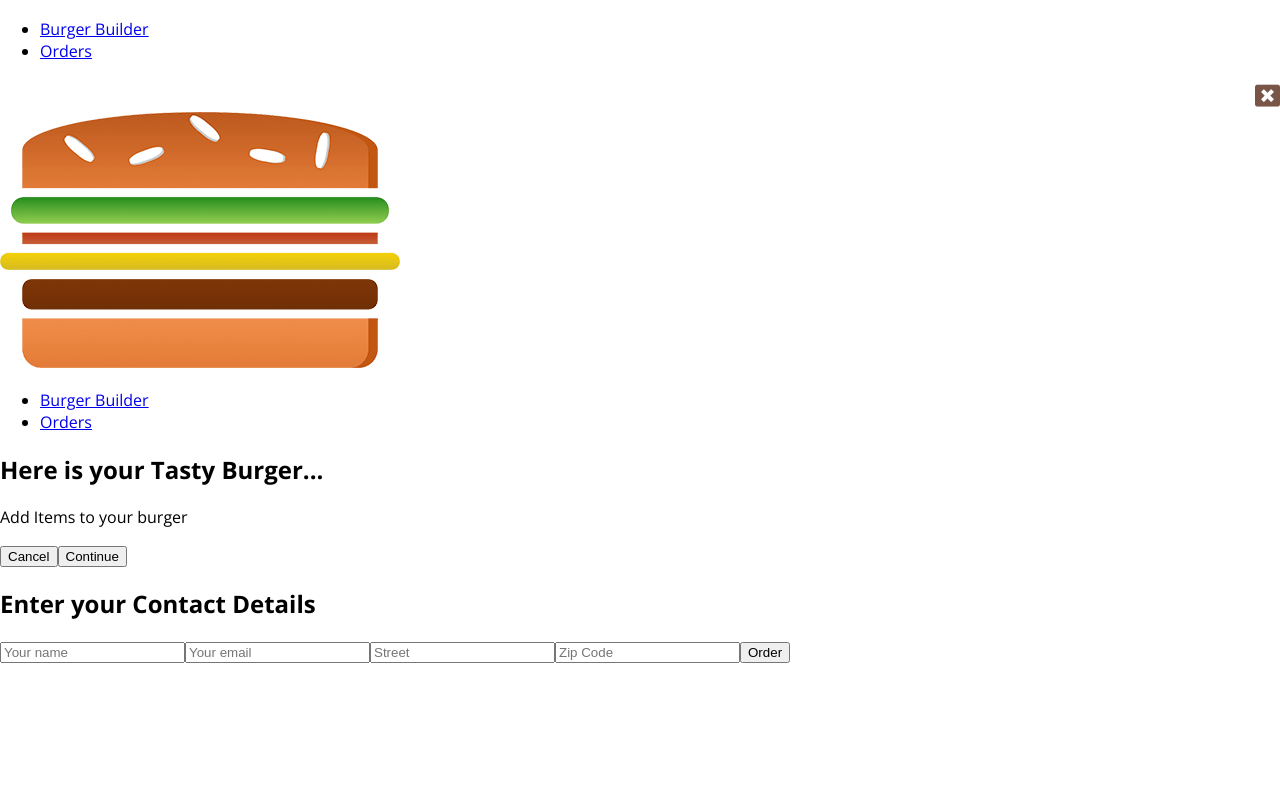
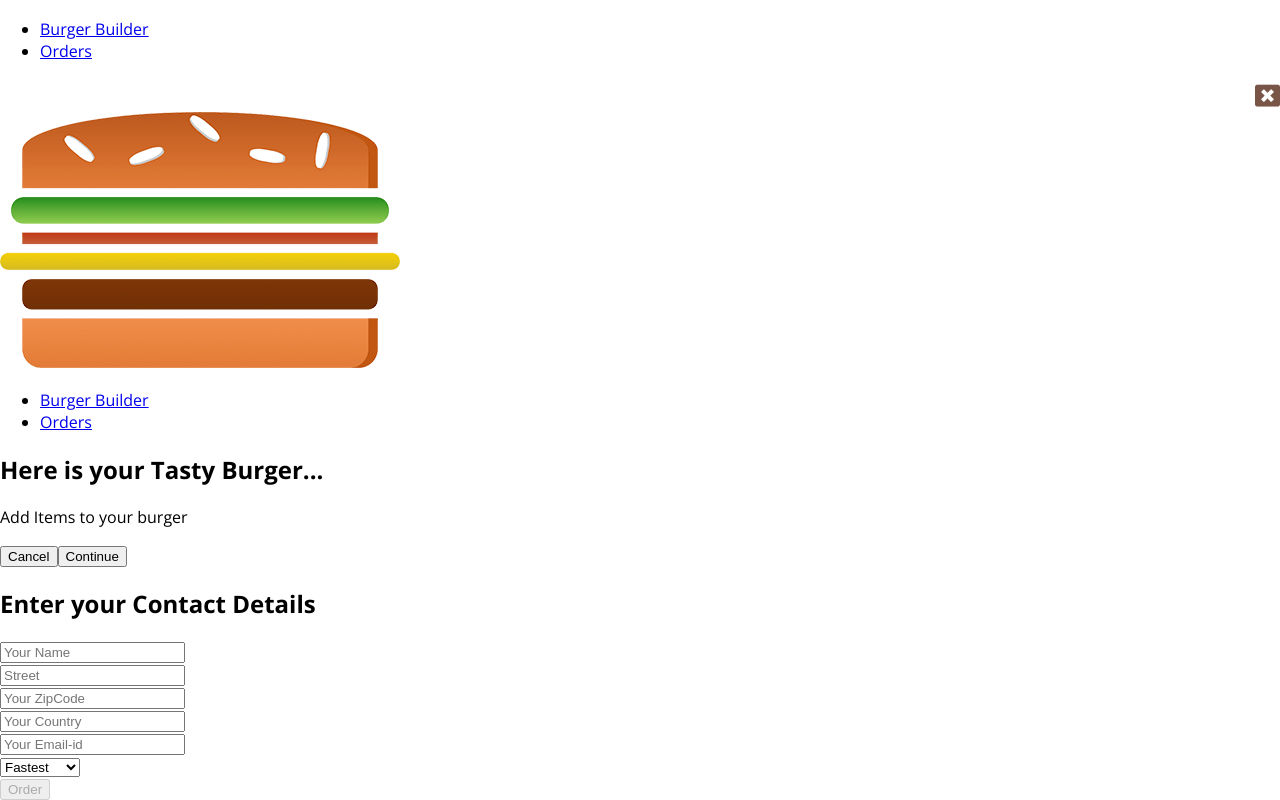
Before and after one commit to vishgoel007/BurgerOrder, a React app: page /checkout in a window 1280 px wide. Shown: the part 259-1059 px from the top of the page. Before the commit the page ends 922 px from the top, so only its background shows below. Built offline with nearby package versions, Linux system fonts and the light colour scheme.

Commit message:
form + validation

```diff
--- a/src/components/UI/Button/Button.css
+++ b/src/components/UI/Button/Button.css
@@ -15,6 +15,11 @@
     padding-left: 0;
 }
 
+.Button:disabled {
+    color: #cccccc;
+    cursor: not-allowed;
+}
+
 .Success {
     color: #5C9210;
 }
--- a/src/components/UI/Button/Button.js
+++ b/src/components/UI/Button/Button.js
@@ -3,6 +3,7 @@ import classes from './Button.css';
 
 const button = (props) => (
     <button
+        disabled={props.disabled}
         className={[classes.Button, classes[props.btnType]].join(' ')}
         onClick={props.clicked}>{props.children}</button>
 
--- /dev/null
+++ b/src/components/UI/Input/Input.css
@@ -0,0 +1,38 @@
+.Input {
+    width: 100%;
+    padding: 10px;
+    box-sizing: border-box;
+    position: relative;
+}
+
+.Label {
+    font-weight: bold;
+    display: block;
+    margin-bottom: 8px;
+}
+
+.InputElement {
+    outline: none;
+    border: 1px solid #ccc;
+    background-color: white;
+    font: inherit;
+    padding: 6px 10px;
+    display: block;
+    width: 100%;
+    box-sizing: border-box;
+}
+
+.InputElement:focus {
+    outline: none;
+    background-color: #ccc;
+}
+.Invalid {
+    border: 1px solid #ef0c0c;
+    /*background-color: #FDA49A;*/
+}
+.Icon {
+    padding: 10px;
+    position: absolute;
+    right: 15px;
+    color: #d02121;
+}
--- /dev/null
+++ b/src/components/UI/Input/Input.js
@@ -0,0 +1,58 @@
+import React from 'react';
+import classes from './Input.css';
+
+const input = (props) => {
+  let inputEle = null;
+  let inputClasses = [classes.InputElement];
+  let icon = null;
+
+  if(props.inValid && props.shouldValidate && props.touched) {
+    inputClasses.push(classes.Invalid);
+    icon = <i className={['fas fa-exclamation-circle' , classes.Icon ].join(' ')}/>;
+  }
+  switch (props.elementType) {
+    case ('input'):
+      inputEle = <input className={inputClasses.join(' ')}
+                        {...props.elementConfig}
+                        value={props.value}
+                        onChange={props.changed}/>;
+      break;
+
+    case ('textarea'):
+      inputEle = <textarea className={inputClasses.join(' ')}
+                           {...props.elementConfig}
+                           value={props.value}
+                           onChange={props.changed}/>;
+      break;
+
+    case ('select'):
+      inputEle = (
+          <select className={inputClasses.join(' ')}
+                  onChange={props.changed}>
+            {props.elementConfig.options.map(option => (
+                <option key={option.value}
+                        value={option.value}>{option.displayValue} </option>
+            ))}
+          </select>
+      );
+      break;
+    default:
+      inputEle = <input className={inputClasses.join(' ')}
+                        {...props.elementConfig}
+                        value={props.value}
+                        onChange={props.changed}/>;
+
+  }
+
+  return (
+      <div className={classes.Input}>
+        <label className={classes.Label}>{props.label}</label>
+        {icon}
+        {inputEle}
+      </div>
+
+  );
+
+};
+
+export default input;
--- a/src/containers/Checkout/ContactForm/ContactForm.css
+++ b/src/containers/Checkout/ContactForm/ContactForm.css
@@ -8,9 +8,6 @@
     box-sizing: border-box;
 }
 
-.ContactForm Input {
-    display: block;
-}
 
 @media (min-width: 600px) {
     .ContactForm {
--- a/src/containers/Checkout/ContactForm/ContactForm.js
+++ b/src/containers/Checkout/ContactForm/ContactForm.js
@@ -3,34 +3,118 @@ import classes from './ContactForm.css';
 import Button from '../../../components/UI/Button/Button';
 import Spinner from '../../../components/UI/Spinner/Spinner';
 import axios from '../../../axios-order'
+import Input from '../../../components/UI/Input/Input';
 
 class ContactForm extends Component {
   state = {
-    name: '',
-    email: '',
-    address: {
-      street: '',
-      zipCode: ''
+    orderForm: {
+      name: {
+        elementType: 'input',
+        elementConfig: {
+          type: 'text',
+          placeholder: 'Your Name'
+        },
+        validation: {
+          required: true
+        },
+        valid: false,
+        touched: false,
+        value: ''
+      },
+
+      street: {
+        elementType: 'input',
+        elementConfig: {
+          type: 'text',
+          placeholder: 'Street'
+        },
+        validation: {
+          required: true
+        },
+        valid: false,
+        touched: false,
+        value: ''
+      },
+
+      zipCode: {
+        elementType: 'input',
+        elementConfig: {
+          type: 'text',
+          placeholder: 'Your ZipCode'
+        },
+        validation: {
+          required: true,
+          minLength: 5,
+          maxLength: 5
+        },
+        valid: false,
+        touched: false,
+        value: ''
+      },
+
+      country: {
+        elementType: 'input',
+        elementConfig: {
+          type: 'text',
+          placeholder: 'Your Country'
+        },
+        validation: {
+          required: true
+        },
+        valid: false,
+        touched: false,
+        value: ''
+      },
+
+      email: {
+        elementType: 'input',
+        elementConfig: {
+          type: 'email',
+          placeholder: 'Your Email-id',
+          pattern: /^[a-z0-9._%+-]+@[a-z0-9.-]+\.[a-z]{2,4}$/
+        },
+        validation: {
+          required: true
+        },
+        valid: false,
+        touched: false,
+        value: ''
+      },
+
+      deliveryMethod: {
+        elementType: 'select',
+        elementConfig: {
+          options: [
+            {value:'fastest', displayValue:'Fastest'},
+            {value:'standard', displayValue:'Standard'},
+            {value:'cheapest', displayValue:'Cheapest'}
+          ]
+        },
+        validation: {},
+        valid: true,
+        touched: false,
+        value: 'fastest'
+      }
     },
+    formIsValid: false,
     loading: false
   };
 
-  orderHandler = () => {
+  orderHandler = (event) => {
+    event.preventDefault();
     this.setState({loading: true});
+
+    const formData = {};
+    for(let key in this.state.orderForm){
+      formData[key] = this.state.orderForm[key].value;
+    }
+
     const order = {
       ingredients: this.props.ingredients,
       price: this.props.price,
-      customer: {
-        name: 'testName',
-        address: {
-          street: 'testStreet',
-          zipCode: '12345',
-          country: 'Germany'
-        },
-        email: 'test@email.com'
-      },
-      deliveryMethod: 'standard'
+      orderData: formData
     };
+
     axios.post('/orders.json', order)
       .then(response => {
         console.log(response);
@@ -45,16 +129,71 @@ class ContactForm extends Component {
 
   };
 
+  checkValidity = (inputElement) => {
+    if(!inputElement.validation) { //for delivery
+      return true;
+    }
+    if(inputElement.elementConfig.type === 'email'){ // for email
+      return inputElement.value.match(inputElement.elementConfig.pattern);
+    }
+
+    let isValid = true; // for rest
+    if(inputElement.validation.required){
+      isValid = inputElement.value.trim() !== '' && isValid;
+    }
+    if(inputElement.validation.minLength && inputElement.validation.maxLength){ // for zipCode
+      isValid = inputElement.value.length >= inputElement.validation.minLength &&
+                inputElement.value.length <= inputElement.validation.maxLength && isValid;
+    }
+
+    return isValid;
+
+
+  };
+
+  inputChangeHandler = (event, inputType) => {
+    const updatedOrderForm = {...this.state.orderForm};
+    const updatedFormEle = {...updatedOrderForm[inputType]};
+    updatedFormEle.value = event.target.value;
+    updatedFormEle.valid = this.checkValidity(updatedFormEle);
+    updatedFormEle.touched = true;
+    updatedOrderForm[inputType] = updatedFormEle;
+
+    let formIsValid = true;
+    for(let input in updatedOrderForm){
+      formIsValid = updatedOrderForm[input].valid && formIsValid;
+    }
+
+    this.setState({orderForm:updatedOrderForm, formIsValid: formIsValid});
+  };
+
   render () {
-    console.log('contactForm', this.state.ingredients);
 
-    let form = (<form>
-      <input type='text' name='name' placeholder='Your name' />
-      <input type='email' name='email' placeholder='Your email' />
-      <input type='text' name='street' placeholder='Street' />
-      <input type='text' name='zipCode' placeholder='Zip Code' />
-      <Button btnType='Success' clicked={this.orderHandler}>Order</Button>
-    </form>);
+    let formElementsArray = [];
+    for(let key in this.state.orderForm){
+      formElementsArray.push({
+        id: key,
+        config: this.state.orderForm[key]
+      });
+    }
+    console.log(formElementsArray);
+
+
+    let form = (
+        <form onSubmit={this.orderHandler}>
+          {formElementsArray.map(formEle => (
+              <Input key={formEle.id}
+                     elementType={formEle.config.elementType}
+                     elementConfig={formEle.config.elementConfig}
+                     value={formEle.config.value}
+                     changed={(event)=>this.inputChangeHandler(event, formEle.id)}
+                     inValid={!formEle.config.valid}
+                     shouldValidate={formEle.config.validation}
+                     touched={formEle.config.touched}/>
+          ))}
+          <Button btnType='Success' disabled={!this.state.formIsValid}>Order</Button>
+        </form>
+    );
 
       if(this.state.loading) {
         form = <Spinner/>
```
